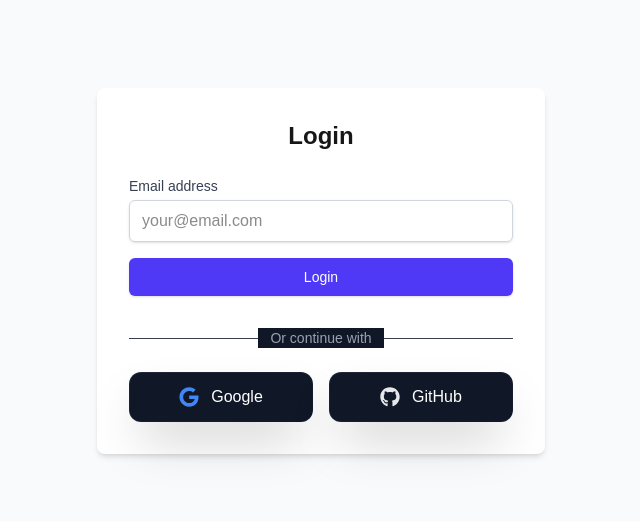
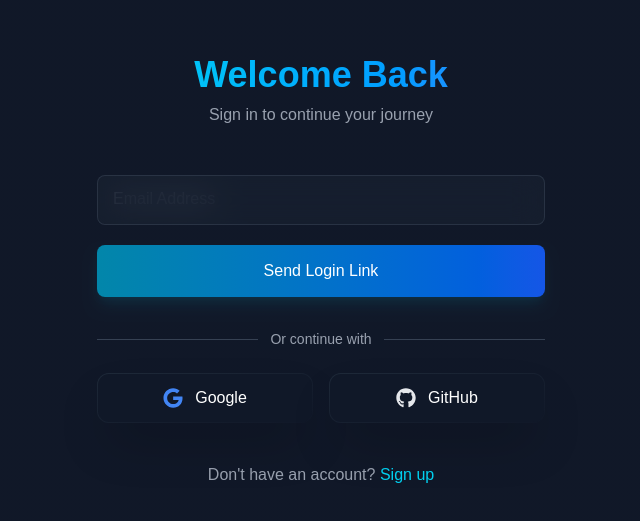
Before and after one commit to Waleed-Ahmad-dev/speech_to_text, a Next.js app: page /login in a window 1280 px wide. Shown: the part 129-650 px from the top of the page, without its empty margins (319-959 px from the left). Built offline with nearby package versions, Linux system fonts and the light colour scheme.

Commit message:
Update Login Page

```diff
--- a/src/app/login/page.tsx
+++ b/src/app/login/page.tsx
@@ -1,18 +1,33 @@
 "use client";
 
-import { useState } from 'react';
+import { useState, useRef, useEffect } from 'react';
 import { useRouter } from 'next/navigation';
+import Link from 'next/link';
 import { OAuthButtons } from '@/components/OAuthButtons';
 
 export default function LoginPage() {
      const [email, setEmail] = useState('');
      const [message, setMessage] = useState('');
      const [isLoading, setIsLoading] = useState(false);
+     const [focusedField, setFocusedField] = useState<string | null>(null);
      const router = useRouter();
+     const containerRef = useRef<HTMLDivElement>(null);
+
+     useEffect(() => {
+          const interval = setInterval(() => {
+               if (containerRef.current) {
+                    containerRef.current.style.backgroundPosition =
+                         `${Math.random() * 100}% ${Math.random() * 100}%`;
+               }
+          }, 30000);
+
+          return () => clearInterval(interval);
+     }, []);
 
      const handleSubmit = async (e: React.FormEvent) => {
           e.preventDefault();
           setIsLoading(true);
+          setMessage('');
 
           try {
                const response = await fetch('/api/auth/login', {
@@ -35,14 +50,39 @@ export default function LoginPage() {
      };
 
      return (
-          <div className="min-h-screen flex items-center justify-center bg-gray-50 px-4">
-               <div className="max-w-md w-full bg-white p-8 rounded-lg shadow-md">
-                    <h1 className="text-2xl font-bold text-center mb-6">Login</h1>
+          <div
+               ref={containerRef}
+               className="min-h-screen flex items-center justify-center bg-gradient-to-br from-gray-900 via-gray-850 to-gray-900 p-4 transition-all duration-1000 ease-[cubic-bezier(0.22,1,0.36,1)]"
+               style={{
+                    backgroundSize: '400% 400%',
+                    backgroundPosition: '0% 0%',
+               }}
+          >
+               <div className="max-w-md w-full space-y-6">
+                    <div className="text-center">
+                         <h1 className="text-4xl font-bold mb-2 bg-clip-text text-transparent bg-gradient-to-r from-cyan-400 to-blue-500">
+                              Welcome Back
+                         </h1>
+                         <p className="text-gray-400">Sign in to continue your journey</p>
+                    </div>
 
-                    <form onSubmit={handleSubmit} className="space-y-4">
-                         <div>
-                              <label htmlFor="email" className="block text-sm font-medium text-gray-700">
-                                   Email address
+                    <div className={`overflow-hidden transition-all duration-500 ease-out ${message ? 'max-h-20 opacity-100 mt-2' : 'max-h-0 opacity-0'}`}>
+                         <div className={`${message.includes('sent') ? 'bg-green-900/30 border-green-800/50 text-green-200' : 'bg-red-900/30 border-red-800/50 text-red-200'} backdrop-blur-sm border px-4 py-3 rounded-lg`}>
+                              {message}
+                         </div>
+                    </div>
+
+                    <form className="space-y-5" onSubmit={handleSubmit}>
+                         <div className="relative">
+                              <label
+                                   htmlFor="email"
+                                   className={`absolute left-4 transition-all duration-300 ease-out ${
+                                        focusedField === 'email' || email
+                                        ? 'text-cyan-400 -top-5 text-xs'
+                                        : 'text-gray-500 top-3'
+                                   }`}
+                              >
+                                   Email Address
                               </label>
                               <input
                                    id="email"
@@ -50,10 +90,12 @@ export default function LoginPage() {
                                    type="email"
                                    autoComplete="email"
                                    required
+                                   className="w-full px-4 py-3 bg-gray-800/40 backdrop-blur-lg border border-gray-700/60 rounded-lg text-white placeholder-transparent focus:outline-none focus:border-cyan-500/80 focus:ring-1 focus:ring-cyan-500/30 transition-all duration-300"
+                                   placeholder="Email address"
                                    value={email}
                                    onChange={(e) => setEmail(e.target.value)}
-                                   className="mt-1 block w-full px-3 py-2 border border-gray-300 rounded-md shadow-sm focus:outline-none focus:ring-indigo-500 focus:border-indigo-500"
-                                   placeholder="your@email.com"
+                                   onFocus={() => setFocusedField('email')}
+                                   onBlur={() => !email && setFocusedField(null)}
                                    disabled={isLoading}
                               />
                          </div>
@@ -61,21 +103,42 @@ export default function LoginPage() {
                          <button
                               type="submit"
                               disabled={isLoading}
-                              className="w-full flex justify-center py-2 px-4 border border-transparent rounded-md shadow-sm text-sm font-medium text-white bg-indigo-600 hover:bg-indigo-700 focus:outline-none focus:ring-2 focus:ring-offset-2 focus:ring-indigo-500 disabled:opacity-50"
+                              className={`w-full py-3.5 px-4 rounded-lg font-medium transition-all duration-500 ease-[cubic-bezier(0.22,1,0.36,1)] ${
+                              isLoading
+                                   ? 'bg-cyan-600/50 cursor-not-allowed'
+                                   : 'bg-gradient-to-r from-cyan-600/90 to-blue-600/90 hover:from-cyan-500/90 hover:to-blue-500/90 shadow-lg shadow-cyan-500/10 hover:shadow-cyan-500/20'
+                              } relative overflow-hidden group`}
                          >
-                              {isLoading ? 'Sending login link...' : 'Login'}
+                              <span className="relative z-10 text-white">
+                                   {isLoading ? (
+                                        <span className="flex items-center justify-center">
+                                             <span className="animate-spin rounded-full h-4 w-4 border-b-2 border-white mr-2"></span>
+                                             Sending link...
+                                        </span>
+                                   ) : (
+                                        "Send Login Link"
+                                   )}
+                              </span>
+                              <span
+                                   className="absolute inset-0 bg-gradient-to-r from-white/10 to-white/5 opacity-0 group-hover:opacity-100 transition-opacity duration-300"
+                                   aria-hidden="true"
+                              ></span>
                          </button>
                     </form>
 
-                    <div className="mt-6">
-                         <OAuthButtons />
+                    <OAuthButtons />
+
+                    <div className="text-center pt-4">
+                         <p className="text-gray-400">
+                              Don't have an account?{' '}
+                              <Link
+                                   href="/signup"
+                                   className="font-medium text-cyan-400 hover:text-cyan-300 transition-colors duration-300 underline-offset-4 hover:underline"
+                              >
+                                   Sign up
+                              </Link>
+                         </p>
                     </div>
-
-                    {message && (
-                         <div className="mt-4 p-3 bg-blue-50 text-blue-700 rounded-md">
-                              {message}
-                         </div>
-                    )}
                </div>
           </div>
      );
```
Also changed, not shown: 1 other file (tests, documents, lock files or other folders).
